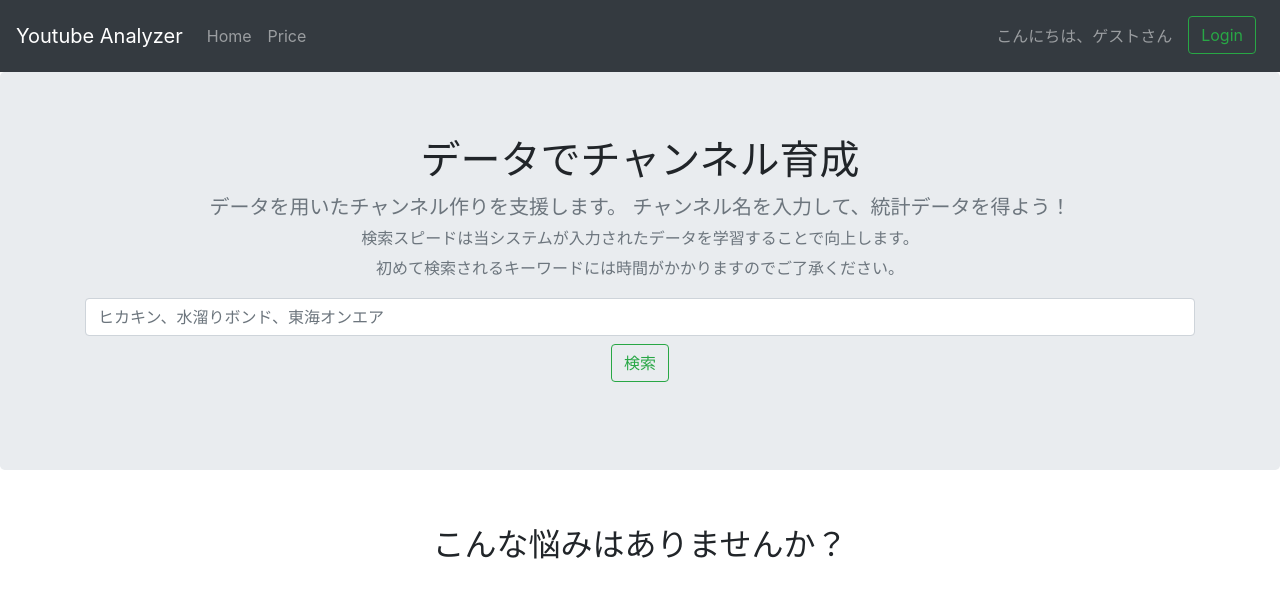
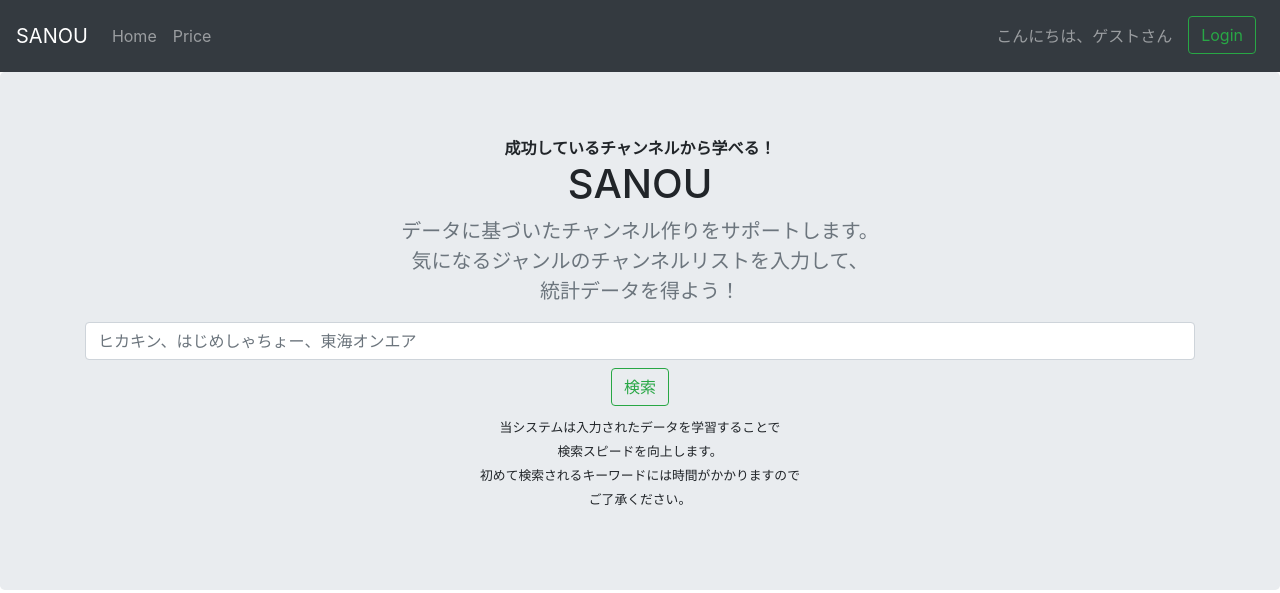
Before and after one commit to motsuka1/youtube_analyzer, a Django app: page / in a window 1280 px wide. Shown: the top 593 px of the page. Run offline with Django 3.2, Linux system fonts and the light colour scheme; some libraries are stand-ins or nearby versions.

Commit message:
fix head

```diff
--- a/statsgetter/templates/statsgetter/home.html
+++ b/statsgetter/templates/statsgetter/home.html
@@ -4,20 +4,19 @@
 {% block content %}
 <section class="jumbotron text-center">
   <div class="container">
-    <h1>データでチャンネル育成</h1>
-    <p class="lead text-muted">データを用いたチャンネル作りを支援します。
-    チャンネル名を入力して、統計データを得よう！<br>
-    <small>検索スピードは当システムが入力されたデータを学習することで向上します。<br>
-    初めて検索されるキーワードには時間がかかりますのでご了承ください。</small>
-    </p>
-
+    <strong>成功しているチャンネルから学べる！</strong>
+    <h1>SANOU</h1>
+    <p class="lead text-muted sub-description">データに基づいたチャンネル作りをサポートします。<br>
+    気になるジャンルのチャンネルリストを入力して、<br class="br-sp">統計データを得よう！</p>
 
     <form class="mt-2 mt-md-0 text-center" method="POST">
       {% csrf_token %}
-      <input class="form-control mr-sm-2" type="text" name="search" placeholder="ヒカキン、水溜りボンド、東海オンエア" aria-label="Search">
+      <input class="form-control mr-sm-2" type="text" name="search" placeholder="ヒカキン、はじめしゃちょー、東海オンエア" aria-label="Search">
       <button class="btn btn-outline-success my-2" type="submit">検索</button>
     </form>
     <div class="search-msg">
+      <small class="slow-reason">当システムは入力されたデータを学習することで<br class="br-sp">検索スピードを向上します。<br>
+      初めて検索されるキーワードには時間がかかりますので<br class="br-sp">ご了承ください。</small>
       <div class="error-msg">
         <p>{% for no_such_element_error in no_such_element_errors %}{{no_such_element_error}}{% endfor %}</p>
       </div>
--- a/statsgetter/templates/statsgetter/main.html
+++ b/statsgetter/templates/statsgetter/main.html
@@ -4,8 +4,8 @@
 <head>
   <meta charset="utf-8">
   <meta name="viewport" content="width=device-width, initial-scale=1, shrink-to-fit=no">
-  <meta name="description" content="">
-  <title>Youtube Analyzer</title>
+  <meta name="description" content="YouTube分析ツールのSANOU。YouTuberのみなさんの第2の「左脳」となり、データに基づいたチャンネル作りをサポートします。 気になるジャンルのチャンネルリストを入力して、統計データをダウンロードしましょう。">
+  <title>YouTube分析ツール|SANOU</title>
 
   <link rel="canonical" href="">
 
@@ -36,7 +36,7 @@
 </head>
 <body>
   <nav class="navbar navbar-expand-md navbar-dark bg-dark">
-    <a class="navbar-brand" href="{% url 'home' %}">Youtube Analyzer</a>
+    <a class="navbar-brand" href="{% url 'home' %}">SANOU</a>
     <button class="navbar-toggler" type="button" data-toggle="collapse" data-target="#navbarCollapse" aria-controls="navbarCollapse" aria-expanded="false" aria-label="Toggle navigation">
       <span class="navbar-toggler-icon"></span>
     </button>
@@ -70,7 +70,9 @@
 
   <footer class="footer mt-auto py-3">
     <div class="container">
-      <p class="float-right">お問い合わせ：<a href="mailto:motsuka1996@gmail.com">motsuka1996@gmail.com</a></p>
+      <p class="float-right">お問い合わせ：<br class="br-sp">
+        <a href="mailto:motsuka1996@gmail.com">motsuka1996@gmail.com</a>
+      </p>
       <p>&copy; Masaki Otsuka</p>
     </div>
   </footer>
```
